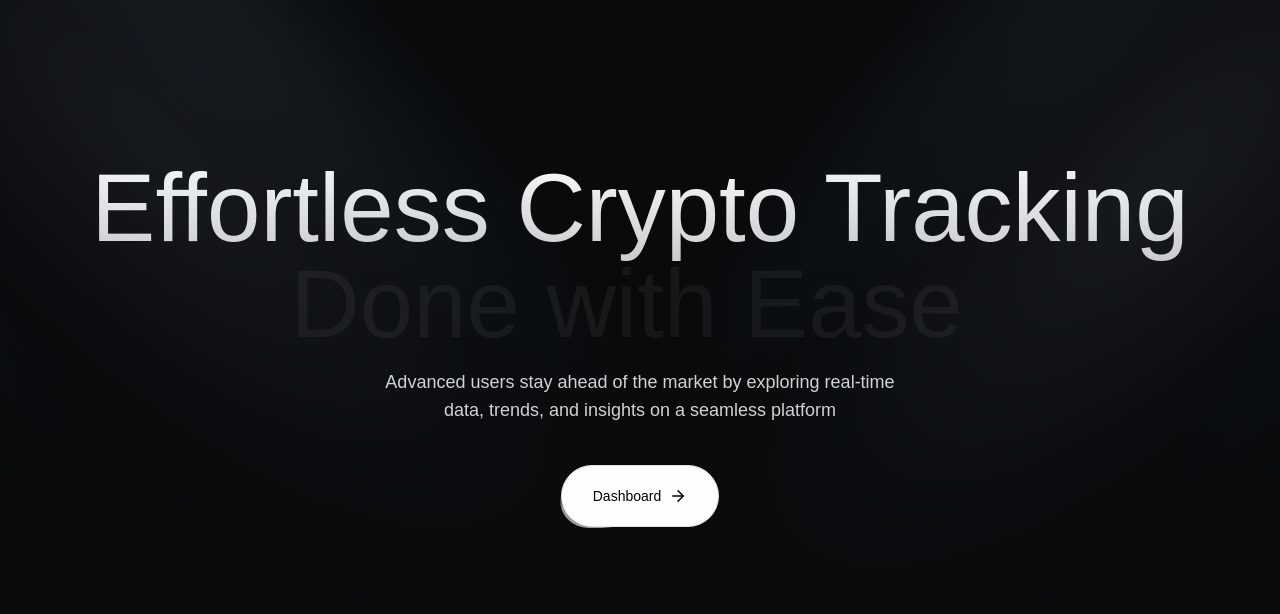
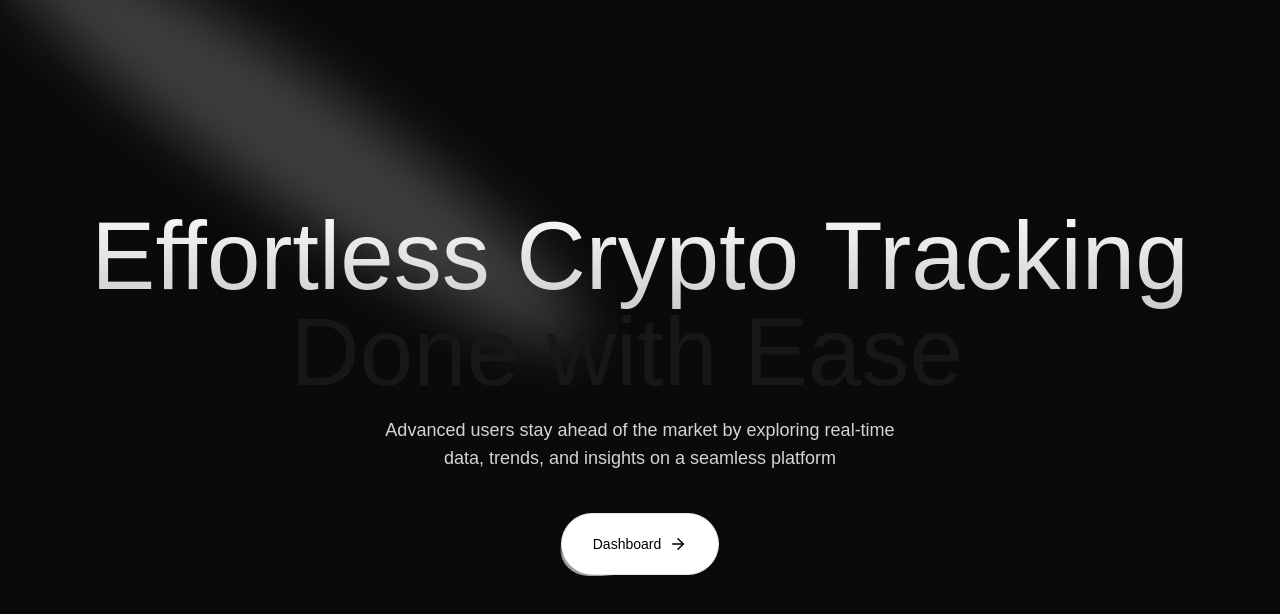
Before and after one commit to mohdsahil36/Crypto, a Next.js app: page / in a window 1280 px wide. Shown: the top 614 px of the page. Built offline with nearby package versions, Linux system fonts and the light colour scheme.

Commit message:
Landing page first layout- tailwind stylings, typeerrors corrections

```diff
--- a/app/page.tsx
+++ b/app/page.tsx
@@ -11,7 +11,7 @@ export default function Home() {
     <div>
       <div className="h-screen w-full flex md:justify-center bg-black/[0.96] antialiased bg-grid-white/[0.02] relative overflow-hidden">
         <Spotlight />
-        <div className=" p-4 max-w-7xl  mx-auto relative z-10  w-full pt-10 md:pt-40">
+        <div className=" p-4 max-w-7xl  mx-auto relative z-10  w-full pt-10 md:pt-52">
           <h1 className="text-4xl md:text-8xl text-center bg-clip-text text-transparent bg-gradient-to-b from-neutral-50 to-neutral-400 bg-opacity-50">
             Effortless Crypto Tracking <br /> <FlipWords words={words} className="text-center" />
           </h1>
--- a/app/ui-components/flip-words.tsx
+++ b/app/ui-components/flip-words.tsx
@@ -1,6 +1,6 @@
 "use client";
-import React, { useCallback, useEffect, useRef, useState } from "react";
-import { AnimatePresence, motion, LayoutGroup } from "framer-motion";
+import React, { useCallback, useEffect, useState } from "react";
+import { AnimatePresence, motion } from "framer-motion";
 import { cn } from "../store/utils";
 
 export const FlipWords = ({
--- a/app/ui-components/spotlight-new.tsx
+++ b/app/ui-components/spotlight-new.tsx
@@ -1,128 +1,56 @@
-"use client";
 import React from "react";
-import { motion } from "motion/react";
+import { cn } from "../store/utils";
 
 type SpotlightProps = {
-  gradientFirst?: string;
-  gradientSecond?: string;
-  gradientThird?: string;
-  translateY?: number;
-  width?: number;
-  height?: number;
-  smallWidth?: number;
-  duration?: number;
-  xOffset?: number;
+  className?: string;
+  fill?: string;
 };
 
-export const Spotlight = ({
-  gradientFirst = "radial-gradient(68.54% 68.72% at 55.02% 31.46%, hsla(210, 100%, 85%, .08) 0, hsla(210, 100%, 55%, .02) 50%, hsla(210, 100%, 45%, 0) 80%)",
-  gradientSecond = "radial-gradient(50% 50% at 50% 50%, hsla(210, 100%, 85%, .06) 0, hsla(210, 100%, 55%, .02) 80%, transparent 100%)",
-  gradientThird = "radial-gradient(50% 50% at 50% 50%, hsla(210, 100%, 85%, .04) 0, hsla(210, 100%, 45%, .02) 80%, transparent 100%)",
-  translateY = -350,
-  width = 560,
-  height = 1380,
-  smallWidth = 240,
-  duration = 7,
-  xOffset = 100,
-}: SpotlightProps = {}) => {
+export const Spotlight = ({ className, fill }: SpotlightProps) => {
   return (
-    <motion.div
-      initial={{
-        opacity: 0,
-      }}
-      animate={{
-        opacity: 1,
-      }}
-      transition={{
-        duration: 1.5,
-      }}
-      className="pointer-events-none absolute inset-0 h-full w-full"
+    <svg
+      className={cn(
+        "animate-spotlight pointer-events-none absolute z-[1] h-[169%] w-[138%] lg:w-[55%] opacity-0",
+        className
+      )}
+      xmlns="http://www.w3.org/2000/svg"
+      viewBox="0 0 3787 2842"
+      fill="none"
     >
-      <motion.div
-        animate={{
-          x: [0, xOffset, 0],
-        }}
-        transition={{
-          duration,
-          repeat: Infinity,
-          repeatType: "reverse",
-          ease: "easeInOut",
-        }}
-        className="absolute top-0 left-0 w-screen h-screen z-40 pointer-events-none"
-      >
-        <div
-          style={{
-            transform: `translateY(${translateY}px) rotate(-45deg)`,
-            background: gradientFirst,
-            width: `${width}px`,
-            height: `${height}px`,
-          }}
-          className={`absolute top-0 left-0`}
-        />
-
-        <div
-          style={{
-            transform: "rotate(-45deg) translate(5%, -50%)",
-            background: gradientSecond,
-            width: `${smallWidth}px`,
-            height: `${height}px`,
-          }}
-          className={`absolute top-0 left-0 origin-top-left`}
-        />
-
-        <div
-          style={{
-            transform: "rotate(-45deg) translate(-180%, -70%)",
-            background: gradientThird,
-            width: `${smallWidth}px`,
-            height: `${height}px`,
-          }}
-          className={`absolute top-0 left-0 origin-top-left`}
-        />
-      </motion.div>
-
-      <motion.div
-        animate={{
-          x: [0, -xOffset, 0],
-        }}
-        transition={{
-          duration,
-          repeat: Infinity,
-          repeatType: "reverse",
-          ease: "easeInOut",
-        }}
-        className="absolute top-0 right-0 w-screen h-screen z-40 pointer-events-none"
-      >
-        <div
-          style={{
-            transform: `translateY(${translateY}px) rotate(45deg)`,
-            background: gradientFirst,
-            width: `${width}px`,
-            height: `${height}px`,
-          }}
-          className={`absolute top-0 right-0`}
-        />
-
-        <div
-          style={{
-            transform: "rotate(45deg) translate(-5%, -50%)",
-            background: gradientSecond,
-            width: `${smallWidth}px`,
-            height: `${height}px`,
-          }}
-          className={`absolute top-0 right-0 origin-top-right`}
-        />
-
-        <div
-          style={{
-            transform: "rotate(45deg) translate(180%, -70%)",
-            background: gradientThird,
-            width: `${smallWidth}px`,
-            height: `${height}px`,
-          }}
-          className={`absolute top-0 right-0 origin-top-right`}
-        />
-      </motion.div>
-    </motion.div>
+      <g filter="url(#filter)">
+        <ellipse
+          cx="1924.71"
+          cy="273.501"
+          rx="1924.71"
+          ry="330.501"
+          transform="matrix(-0.822377 -0.568943 -0.568943 0.822377 3631.88 2291.09)"
+          fill={fill || "white"}
+          fillOpacity="0.21"
+        ></ellipse>
+      </g>
+      <defs>
+        <filter
+          id="filter"
+          x="0.860352"
+          y="0.838989"
+          width="3785.16"
+          height="2840.26"
+          filterUnits="userSpaceOnUse"
+          colorInterpolationFilters="sRGB"
+        >
+          <feFlood floodOpacity="0" result="BackgroundImageFix"></feFlood>
+          <feBlend
+            mode="normal"
+            in="SourceGraphic"
+            in2="BackgroundImageFix"
+            result="shape"
+          ></feBlend>
+          <feGaussianBlur
+            stdDeviation="151"
+            result="effect1_foregroundBlur_1065_8"
+          ></feGaussianBlur>
+        </filter>
+      </defs>
+    </svg>
   );
 };
--- a/tailwind.config.ts
+++ b/tailwind.config.ts
@@ -17,6 +17,21 @@ export default {
         background: "var(--background)",
         foreground: "var(--foreground)",
       },
+      animation: {
+        spotlight: "spotlight 2s ease .75s 1 forwards",
+      },
+      keyframes: {
+        spotlight: {
+          "0%": {
+            opacity: '0',
+            transform: "translate(-72%, -62%) scale(0.5)",
+          },
+          "100%": {
+            opacity: '1',
+            transform: "translate(-50%,-40%) scale(1)",
+          },
+        },
+      },
     },
   },
   plugins: [addVariablesForColors,],
```
